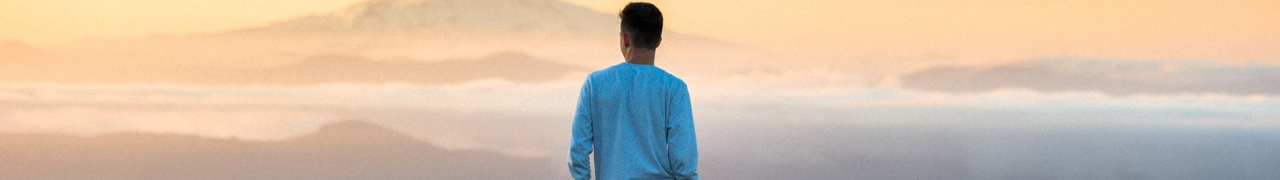
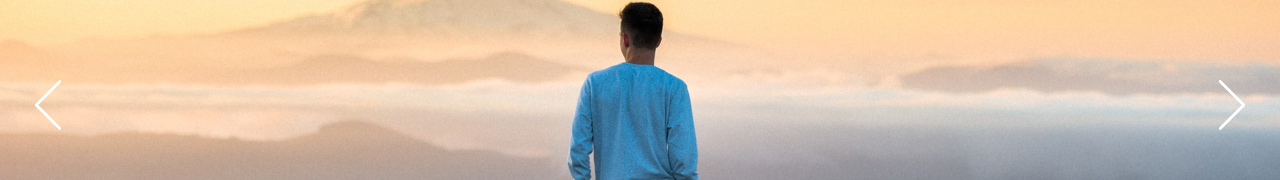
Before and after one commit to marcoaminotto/sofomo-task, a React (Create React App) app: page / in a window 1280 px wide. Shown: the part 240-420 px from the top of the page. Built offline with nearby package versions, Linux system fonts and the light colour scheme.

Commit message:
style: uploading css

```diff
--- a/src/styles/index.css
+++ b/src/styles/index.css
@@ -42,4 +42,54 @@ img {
   -o-object-fit: cover;
      object-fit: cover;
 }
+
+.button {
+  display: -webkit-box;
+  display: -ms-flexbox;
+  display: flex;
+  -webkit-box-align: center;
+      -ms-flex-align: center;
+          align-items: center;
+  -webkit-box-pack: center;
+      -ms-flex-pack: center;
+          justify-content: center;
+  position: absolute;
+  top: 40%;
+  height: 50px;
+  width: 50px;
+  background: none;
+  border-radius: 50%;
+  cursor: pointer;
+  -webkit-transition: -webkit-transform ease-in 0.1s;
+  transition: -webkit-transform ease-in 0.1s;
+  transition: transform ease-in 0.1s;
+  transition: transform ease-in 0.1s, -webkit-transform ease-in 0.1s;
+}
+
+.button:hover {
+  -webkit-transform: scale(1.1);
+          transform: scale(1.1);
+}
+
+.button img:focus {
+  outline: 0;
+}
+
+.right-direction {
+  right: 25px;
+}
+
+.left-direction {
+  left: 25px;
+}
+
+.img-right {
+  -webkit-transform: translateX(2px);
+          transform: translateX(2px);
+}
+
+.img-left {
+  -webkit-transform: translateX(-2px);
+          transform: translateX(-2px);
+}
 /*# sourceMappingURL=index.css.map */
--- a/src/styles/index.scss
+++ b/src/styles/index.scss
@@ -1,4 +1,6 @@
 @import "global";
 
 @import "containers/carousel";
+
 @import "components/image";
+@import "components/arrow-button";
```
Also changed, not shown: 2 other files (tests, documents, lock files or other folders).
